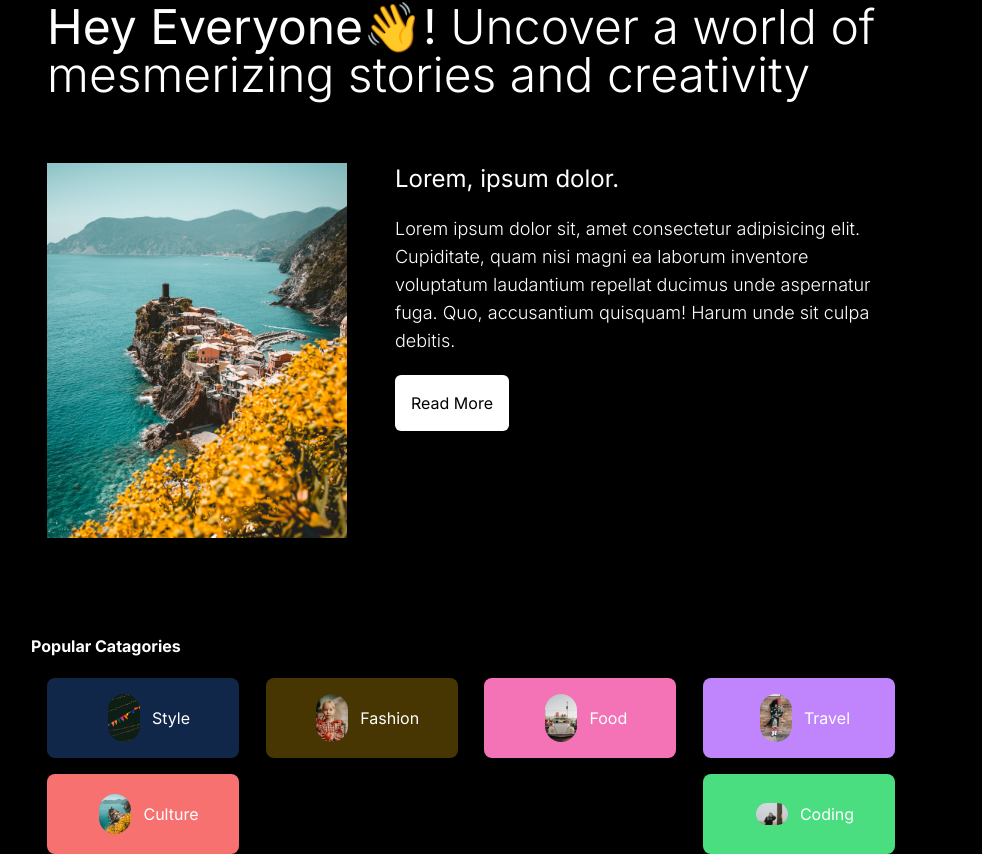
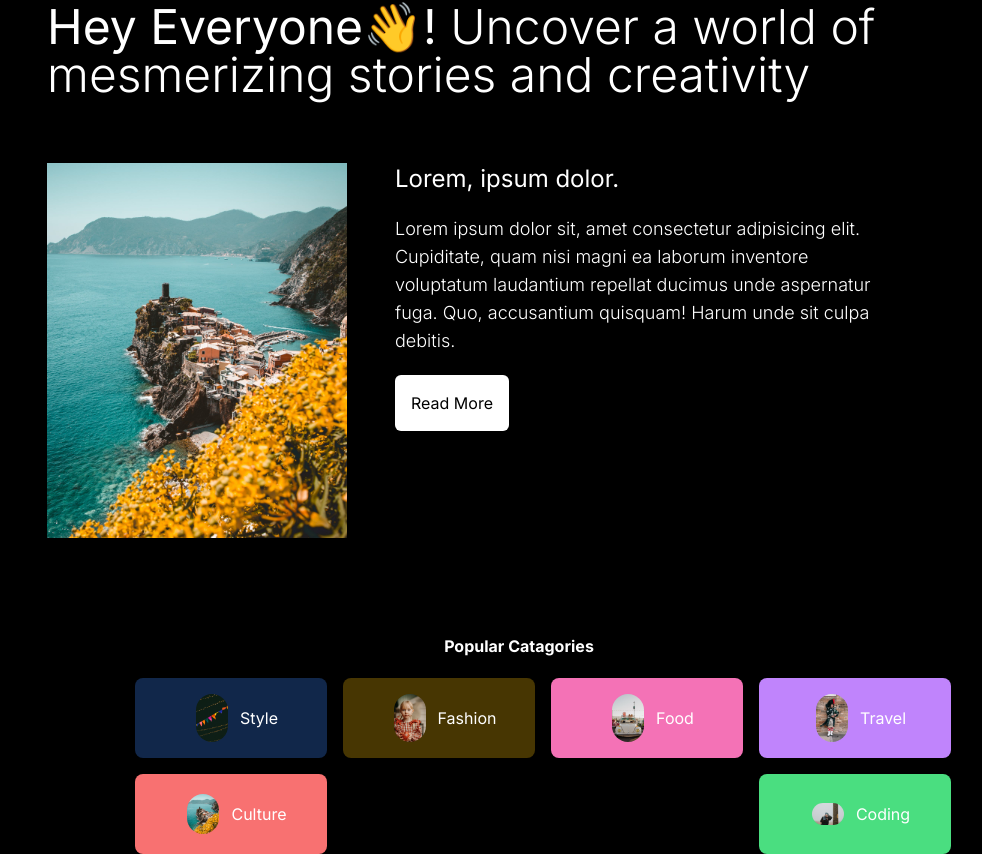
Before and after one commit to pratham-srivastava-07/Blog-Application, a Next.js app: page / in a window 1280 px wide. Shown: the part 117-971 px from the top of the page, without its empty margins (81-1063 px from the left). Built offline with nearby package versions, Linux system fonts and the light colour scheme.

Commit message:
improved UI

```diff
--- a/app/components/Catagory.jsx
+++ b/app/components/Catagory.jsx
@@ -5,9 +5,9 @@ import Image from 'next/image'
 
 const Catagory = () => {
   return (
-    <div className='container '>
+    <div className='container lg:text-auto md:text-center md:ml-14 sm:ml-14 sm:text-center '>
       <h1 className="title mt-30 text-white font-bold lg:ml-28">Popular Catagories</h1>
-      <div className="flex flex-wrap  lg:ml-32 justify-between mt-5 gap-4">
+      <div className="flex flex-wrap lg:ml-40 justify-between mt-5 border-white gap-4">
         <Link href="/blog?cat=style" className="category flex w-48 text-center text-white items-center capitalize w-1/7 h-20 justify-center rounded-lg bg-blue-500 bg-opacity-30">
           <Image
            src="/style.png"
```
